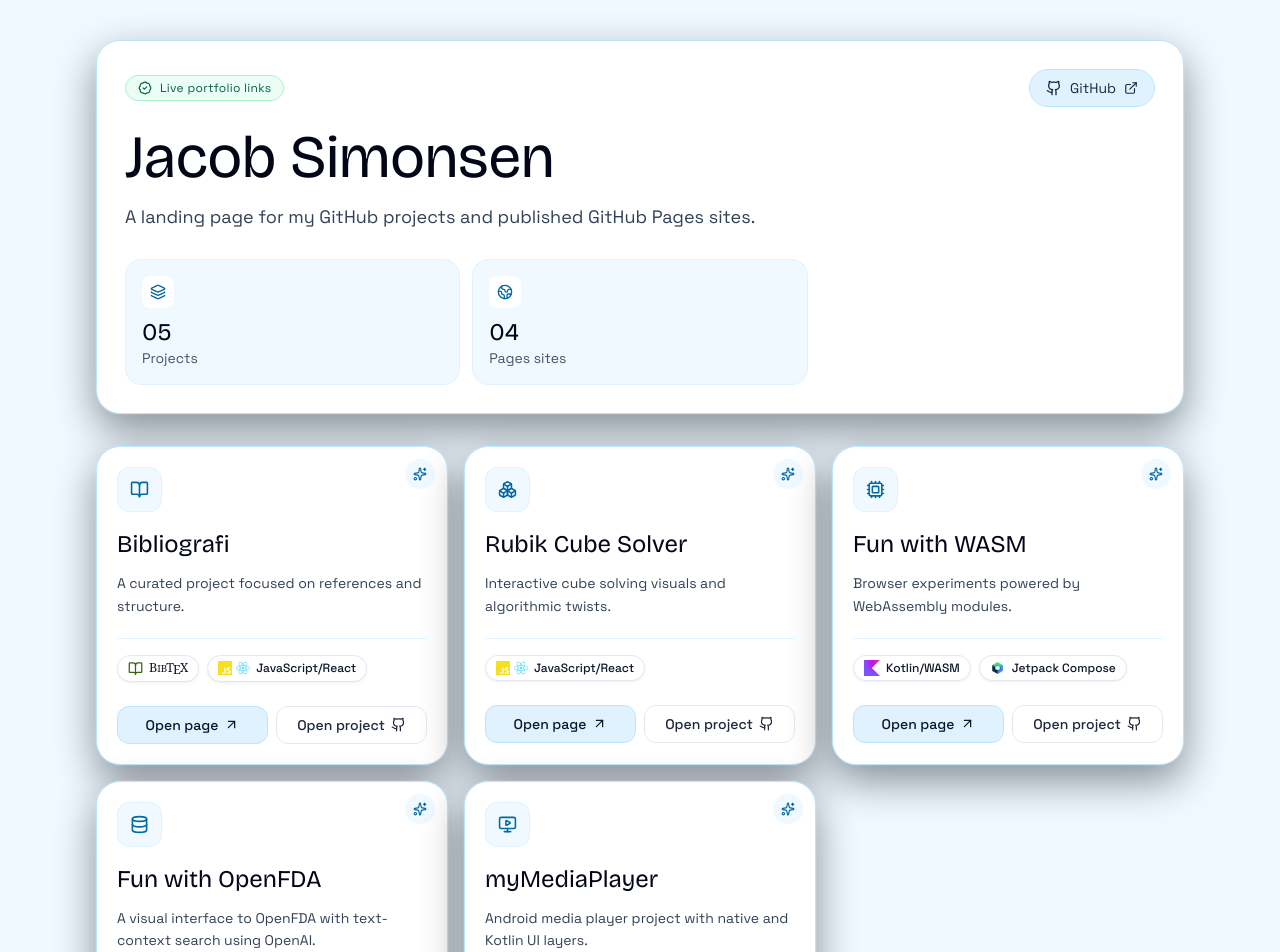
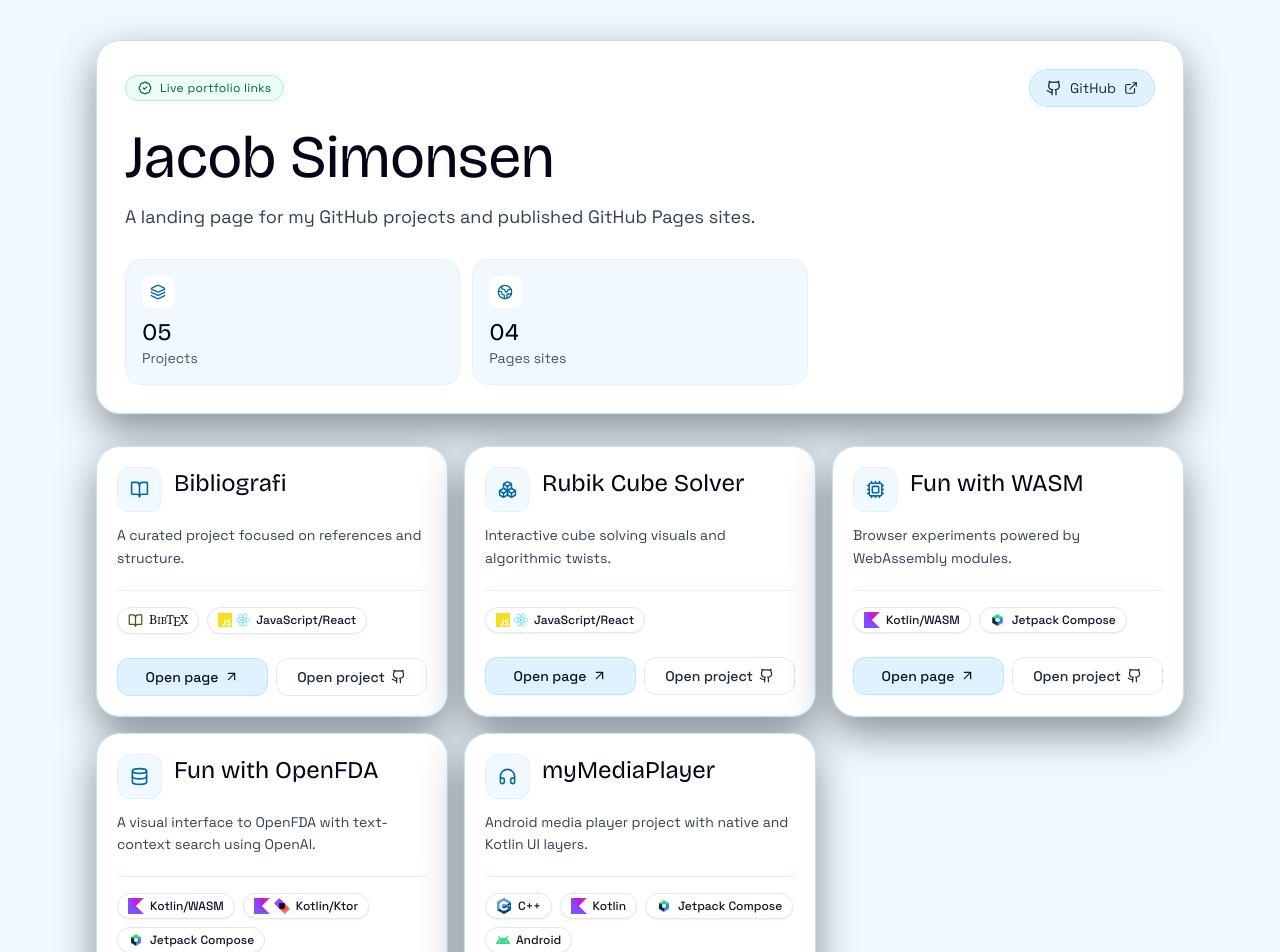
Before and after one commit to LeonidBresjnev/LeonidBresjnev.github.io, a React (Vite) app: page / in a window 1280 px wide. Shown: the top 952 px of the page. Built offline with nearby package versions, Linux system fonts and the light colour scheme.

Commit message:
more short

```diff
--- a/src/App.jsx
+++ b/src/App.jsx
@@ -9,9 +9,8 @@ import {
   ExternalLink,
   Github,
   Globe2,
+  Headphones,
   Layers,
-  MonitorPlay,
-  Sparkles,
 } from "lucide-react";
 
 const projects = [
@@ -60,7 +59,7 @@ const projects = [
   {
     name: "myMediaPlayer",
     repoHref: "https://github.com/LeonidBresjnev/myMediaPlayer",
-    icon: MonitorPlay,
+    icon: Headphones,
     blurb: "Android media player project with native and Kotlin UI layers.",
     frameworks: [
       { name: "C++", logos: ["cplusplus"] },
@@ -248,15 +247,13 @@ function App() {
               key={name}
               className={`group animate-appear relative overflow-hidden rounded-3xl border border-sky-200 bg-white p-5 shadow-glow transition hover:-translate-y-1 hover:border-sky-400 ${projectDelayClasses[index]}`}
             >
-              <div className="pointer-events-none absolute right-3 top-3 rounded-full bg-sky-50 p-2 text-sky-700 transition group-hover:animate-floaty">
-                <Sparkles size={14} />
+              <div className="flex items-start gap-3">
+                <div className="inline-flex shrink-0 rounded-xl border border-sky-100 bg-sky-50 p-3 text-sky-700">
+                  <Icon size={19} />
+                </div>
+                <h2 className="font-display text-2xl text-slate-950">{name}</h2>
               </div>
 
-              <div className="mb-4 inline-flex rounded-xl border border-sky-100 bg-sky-50 p-3 text-sky-700">
-                <Icon size={19} />
-              </div>
-
-              <h2 className="font-display text-2xl text-slate-950">{name}</h2>
               <p className="mt-3 text-sm leading-relaxed text-slate-700">{blurb}</p>
 
               <div className="mt-5 border-t border-sky-100 pt-4">
```
Also changed, not shown: 1 other file (tests, documents, lock files or other folders).
